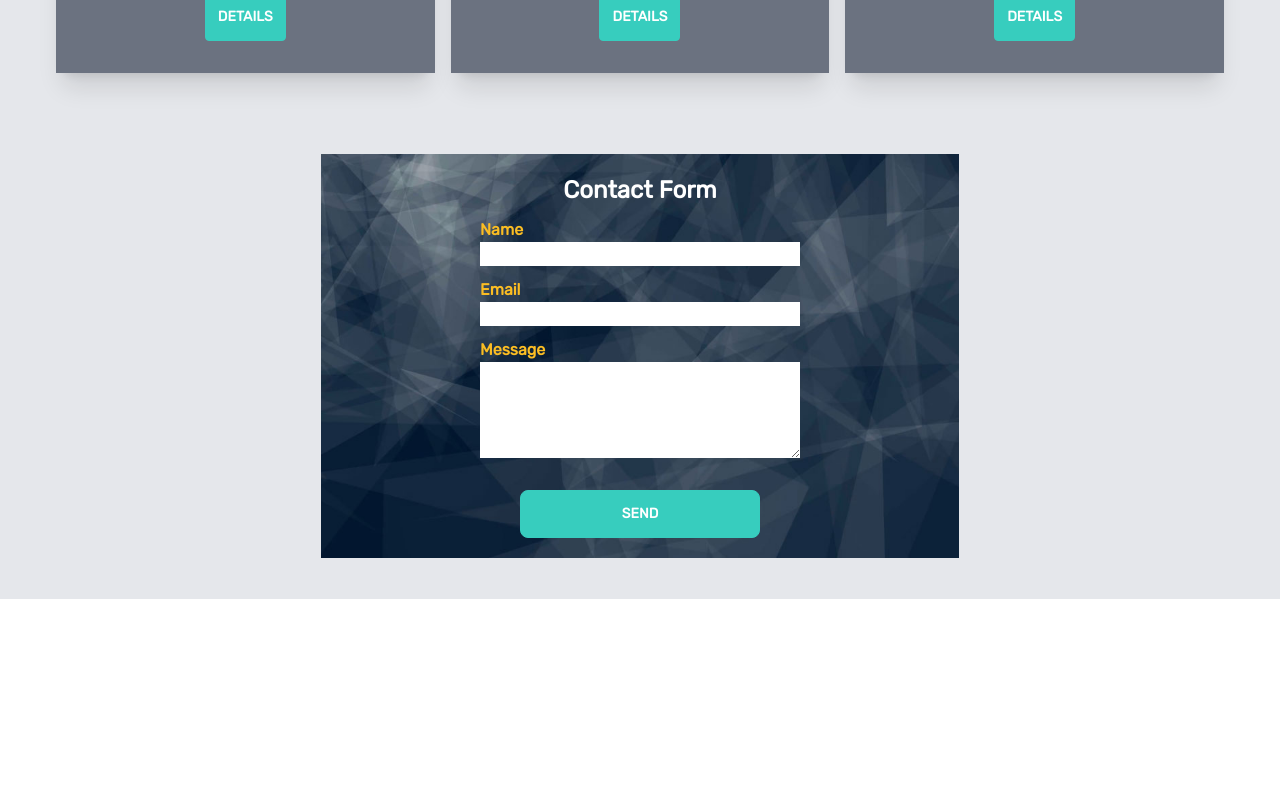
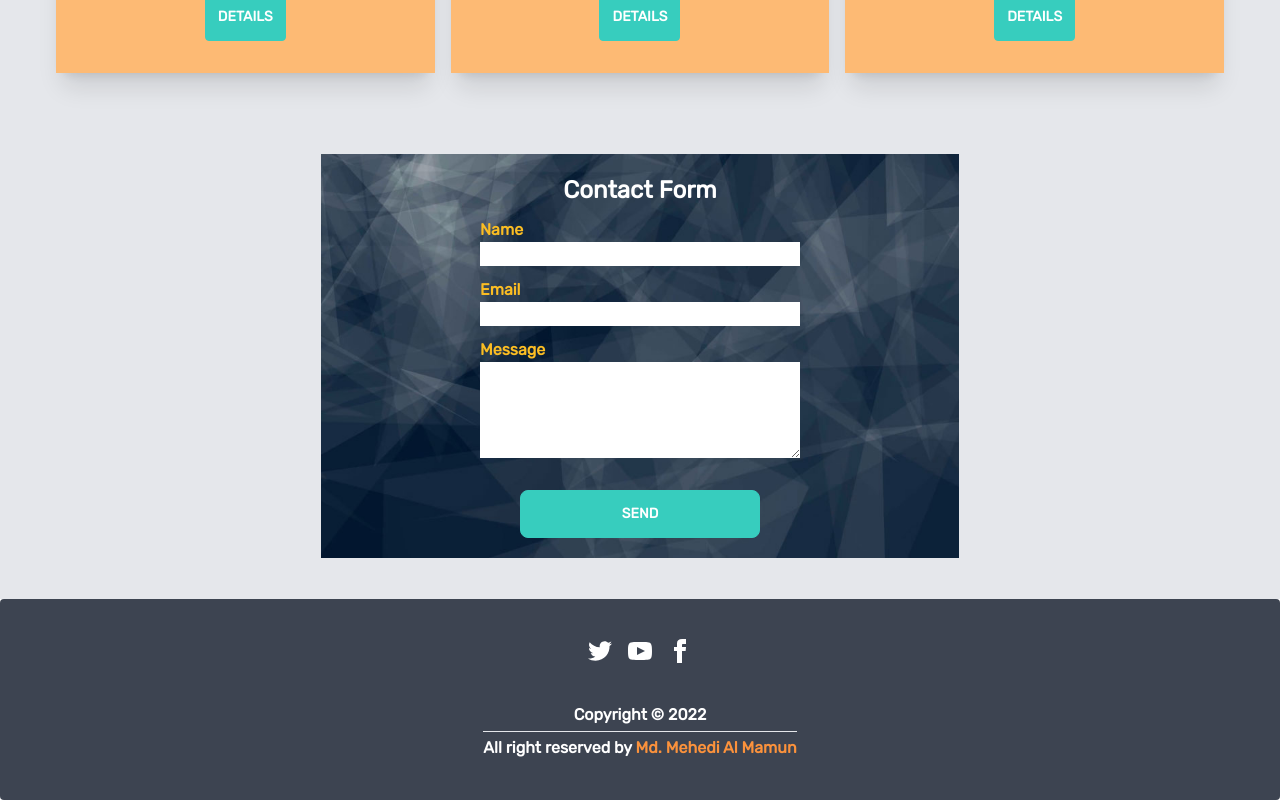
Before and after one commit to mehedialmamun21/my-portfolio, a React (Create React App) app: page / in a window 1280 px wide. Shown: the part 1230-2030 px from the top of the page. Before the commit the page ends 1829 px from the top, so only its background shows below. Built offline with nearby package versions, Linux system fonts and the light colour scheme.

Commit message:
footer section added

```diff
--- a/src/App.js
+++ b/src/App.js
@@ -20,9 +20,7 @@
         <Route path="projects" element={<Projects />} />
         <Route path="education" element={<Education />} />
         <Route path="contact" element={<Contact />} />
-
         <Route path="detail/:id" element={<ProjectDetail></ProjectDetail>}></Route>
-
       </Routes>
     </div>
   );
--- a/src/Pages/Home/Home.js
+++ b/src/Pages/Home/Home.js
@@ -2,11 +2,13 @@
 import Projects from '../Projects/Projects';
 import Contact from '../Contact/Contact';
 import HomeDetails from './HomeDetails';
+import Footer from '../Shared/Footer/Footer';
 
 const Home = () => {
 
     return (
         <section>
+
             <div>
                 <HomeDetails />
             </div>
@@ -16,6 +18,11 @@
             <div>
                 <Contact />
             </div>
+
+
+
+
+            <Footer />
         </section>
     );
 };
--- a/src/Pages/ProjectDetail/ProjectDetail.js
+++ b/src/Pages/ProjectDetail/ProjectDetail.js
@@ -17,7 +17,7 @@
     const { img, name, about } = projectData;
 
     return (
-        <div className='text-center mt-5'>
+        <div className='text-center mt-5 mb-10'>
             <center>
                 <img src={img} alt="" width="800px" />
             </center>
--- a/src/Pages/Projects/Projected.js
+++ b/src/Pages/Projects/Projected.js
@@ -15,7 +15,7 @@
             <figure class="px-10 pt-10 mb-5">
                 <img src={img} alt="" class="rounded-xl" />
             </figure>
-            <div class="card-body items-center text-center bg-gray-500 text-white">
+            <div class="card-body items-center text-center bg-orange-300">
                 <h2 class="card-title text-2xl">{name}</h2> <br />
                 <p>{about}</p>
                 <button className='btn btn-accent px-3 py-2 rounded text-white hover:bg-secondary' onClick={() => navigateToProductDetail(id)}>Details</button>
--- /dev/null
+++ b/src/Pages/Shared/Footer/Footer.js
@@ -0,0 +1,34 @@
+import React from 'react';
+
+const Footer = () => {
+    var today = new Date();
+    // var date = today.getFullYear() + '-' + (today.getMonth() + 1) + '-' + today.getDate();
+    var date = today.getFullYear();
+    return (
+        <div>
+            <footer class="footer footer-center p-10 bg-neutral text-white rounded">
+                <div>
+                    <div class="grid grid-flow-col gap-4">
+                        <a href='https://twitter.com/' className='hover:text-orange-400'>
+                            <svg xmlns="http://www.w3.org/2000/svg" width="24" height="24" viewBox="0 0 24 24" class="fill-current"><path d="M24 4.557c-.883.392-1.832.656-2.828.775 1.017-.609 1.798-1.574 2.165-2.724-.951.564-2.005.974-3.127 1.195-.897-.957-2.178-1.555-3.594-1.555-3.179 0-5.515 2.966-4.797 6.045-4.091-.205-7.719-2.165-10.148-5.144-1.29 2.213-.669 5.108 1.523 6.574-.806-.026-1.566-.247-2.229-.616-.054 2.281 1.581 4.415 3.949 4.89-.693.188-1.452.232-2.224.084.626 1.956 2.444 3.379 4.6 3.419-2.07 1.623-4.678 2.348-7.29 2.04 2.179 1.397 4.768 2.212 7.548 2.212 9.142 0 14.307-7.721 13.995-14.646.962-.695 1.797-1.562 2.457-2.549z"></path>
+                            </svg>
+                        </a>
+                        <a href='https://www.youtube.com/' className='hover:text-orange-400'>
+                            <svg xmlns="http://www.w3.org/2000/svg" width="24" height="24" viewBox="0 0 24 24" class="fill-current"><path d="M19.615 3.184c-3.604-.246-11.631-.245-15.23 0-3.897.266-4.356 2.62-4.385 8.816.029 6.185.484 8.549 4.385 8.816 3.6.245 11.626.246 15.23 0 3.897-.266 4.356-2.62 4.385-8.816-.029-6.185-.484-8.549-4.385-8.816zm-10.615 12.816v-8l8 3.993-8 4.007z"></path>
+                            </svg>
+                        </a>
+                        <a href='https://www.facebook.com/' className='hover:text-orange-400'>
+                            <svg xmlns="http://www.w3.org/2000/svg" width="24" height="24" viewBox="0 0 24 24" class="fill-current"><path d="M9 8h-3v4h3v12h5v-12h3.642l.358-4h-4v-1.667c0-.955.192-1.333 1.115-1.333h2.885v-5h-3.808c-3.596 0-5.192 1.583-5.192 4.615v3.385z"></path>
+                            </svg>
+                        </a>
+                    </div>
+                </div>
+                <div className='text-base'>
+                    <p>Copyright © {date} <hr className='my-1' /> All right reserved by <span className='text-orange-400'> Md. Mehedi Al Mamun</span> </p>
+                </div>
+            </footer>
+        </div>
+    );
+};
+
+export default Footer;
```
